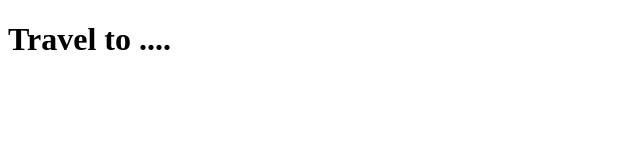
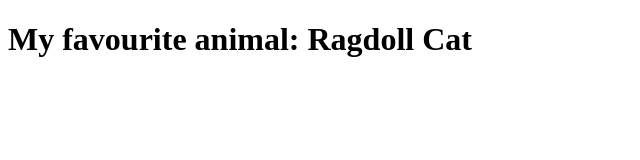
Before and after one commit to ZofiaRaginia/ZofiaRaginia.github.io, a plain HTML site: page index.html in a window 1280 px wide. Shown: the whole page, without its empty margins (0-640 px from the left). Drawn offline with Linux system fonts and the light colour scheme.

Commit message:
Update index.html

```diff
--- a/index.html
+++ b/index.html
@@ -2,11 +2,13 @@
 <html>
     <head>
         <meta charset="utf-8">
-        <title>Project: Travel webpage</title>
+        <title>Project: My favourite animal</title>
+        <style>
+        </style>
     </head>
     <body>
 
-        <h1>Travel to ....</h1>
+        <h1>My favourite animal: Ragdoll Cat </h1>
 
     </body>
 </html>
```
